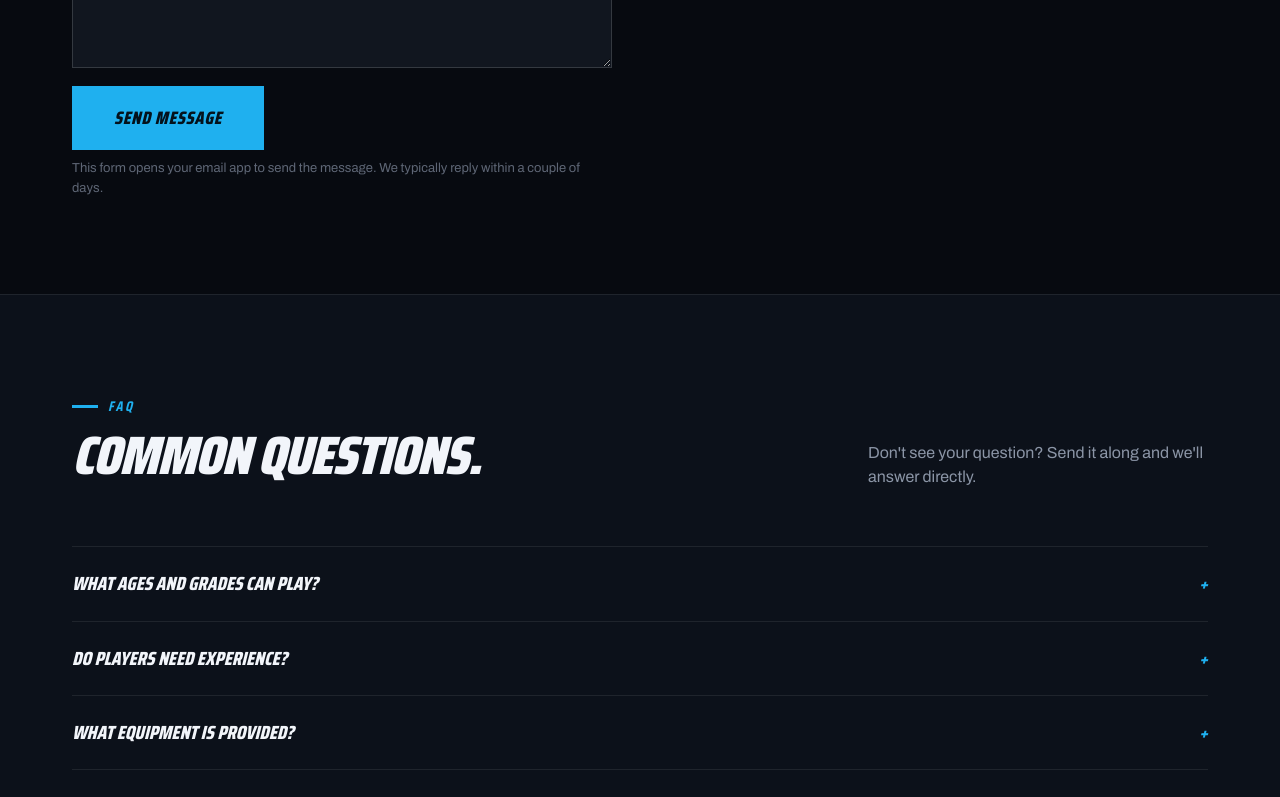
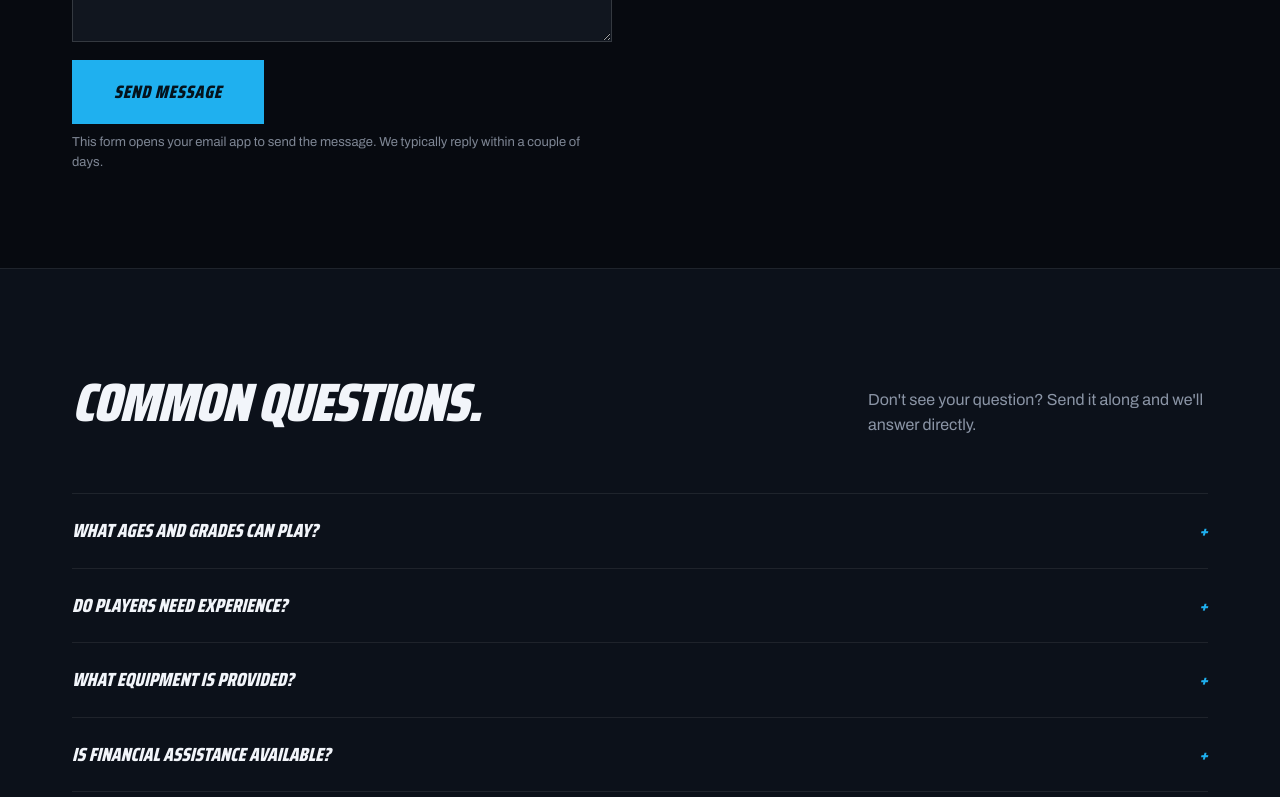
Before and after one commit to backstorycreative/jrgriz, a Next.js app: page /contact in a window 1280 px wide. Shown: the part 1080-1877 px from the top of the page. Built offline with nearby package versions, Linux system fonts and the light colour scheme.

Commit message:
Impeccable polish: drop decorative card numbers, thin eyebrows to one kicker/page, fix muted-2 + placeholder contrast, text-wrap balance + tighter measure, trim em-dashes, reduced-motion-safe entrance animations

```diff
--- a/app/contact/page.tsx
+++ b/app/contact/page.tsx
@@ -62,7 +62,6 @@ export default function ContactPage() {
       <section className="sec">
         <div className="wrap contact-grid">
           <div>
-            <span className="eyebrow">Send a Message</span>
             <h2 style={{
               fontFamily: "var(--saira)", fontStyle: "italic", fontWeight: 900,
               textTransform: "uppercase", fontSize: "34px", lineHeight: ".95",
@@ -126,7 +125,6 @@ export default function ContactPage() {
         <div className="wrap">
           <div className="sec-head">
             <div className="sh-l">
-              <span className="eyebrow">FAQ</span>
               <h2>Common questions.</h2>
             </div>
             <p className="sh-r">
--- a/app/globals.css
+++ b/app/globals.css
@@ -7,7 +7,7 @@
   --line-2: rgba(255, 255, 255, 0.15);
   --ink: #f2f5fa;
   --muted: #8b95a6;
-  --muted-2: #5e6675;
+  --muted-2: #7e8694;
   --blue: #1fb0ef;
   --blue-2: #0c84c4;
   --blue-deep: #075d8c;
@@ -698,9 +698,10 @@ section {
 .pathway-copy {
   color: var(--muted);
   font-size: 16px;
-  max-width: 780px;
+  max-width: 680px;
   margin: 30px 0 0;
   line-height: 1.65;
+  text-wrap: pretty;
 }
 
 /* cta */
@@ -1031,7 +1032,8 @@ footer {
   font-size: 17px;
   color: var(--muted);
   line-height: 1.7;
-  max-width: 760px;
+  max-width: 680px;
+  text-wrap: pretty;
 }
 .lead + .lead {
   margin-top: 18px;
@@ -1722,3 +1724,95 @@ footer {
   flex-wrap: wrap;
   margin-top: 30px;
 }
+
+/* accessible form placeholders */
+.field input::placeholder,
+.field textarea::placeholder {
+  color: var(--muted);
+  opacity: 1;
+}
+
+/* ============================================================
+   TYPOGRAPHY POLISH
+   ============================================================ */
+h1,
+h2,
+h3,
+h4,
+.disp,
+h1.hh,
+.sec-head h2,
+.page-hero h1 {
+  text-wrap: balance;
+}
+.sub,
+.wcopy,
+.lede,
+.tile p,
+.card p,
+.tier .tdesc {
+  text-wrap: pretty;
+}
+
+/* ============================================================
+   MOTION — intentional, reduced-motion safe
+   Entrances only enhance an already-visible default: the hero
+   plays on load; section reveals use scroll timelines where
+   supported (opacity only, so card hover transforms are intact)
+   and simply no-op everywhere else.
+   ============================================================ */
+@media (prefers-reduced-motion: no-preference) {
+  @keyframes imp-rise {
+    from {
+      opacity: 0;
+      transform: translateY(18px);
+    }
+    to {
+      opacity: 1;
+      transform: none;
+    }
+  }
+  @keyframes imp-fade {
+    from {
+      opacity: 0;
+    }
+    to {
+      opacity: 1;
+    }
+  }
+
+  /* hero entrance on load (no hover transforms in here) */
+  .hero-in > div:first-child > * {
+    animation: imp-rise 0.7s cubic-bezier(0.22, 0.61, 0.36, 1) both;
+  }
+  .hero-in > div:first-child > h1.hh {
+    animation-delay: 0.07s;
+  }
+  .hero-in > div:first-child > .sub {
+    animation-delay: 0.14s;
+  }
+  .hero-in > div:first-child > .hero-cta {
+    animation-delay: 0.21s;
+  }
+  .hero-art {
+    animation: imp-rise 0.8s cubic-bezier(0.22, 0.61, 0.36, 1) 0.1s both;
+  }
+
+  /* scroll-reveal where supported; gracefully absent otherwise */
+  @supports (animation-timeline: view()) {
+    .cards .card,
+    .grid-3 .tile,
+    .grid-2 .tile,
+    .tiers .tier,
+    .pathway .step,
+    .prow,
+    .gallery .gtile,
+    .stats .stat,
+    .pillars .pillar,
+    .faq details {
+      animation: imp-fade linear both;
+      animation-timeline: view();
+      animation-range: entry 0% entry 55%;
+    }
+  }
+}
```
Also changed, not shown: app/about/page.tsx (+10 -14 lines), app/coaching/page.tsx (+5 -10 lines), app/page.tsx (+10 -18 lines), app/programs/page.tsx (+8 -12 lines), app/sponsorship/page.tsx (+1 -6 lines).
